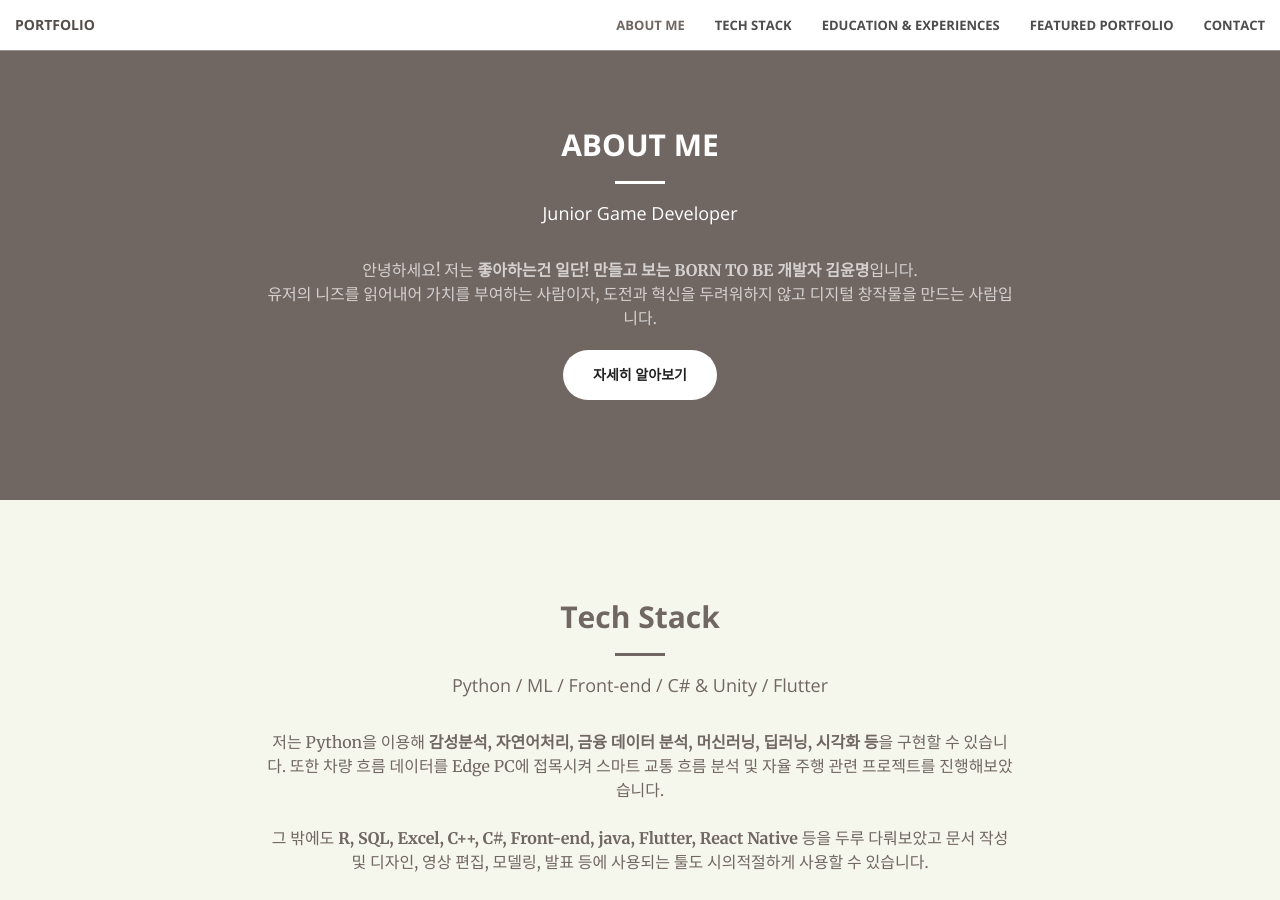
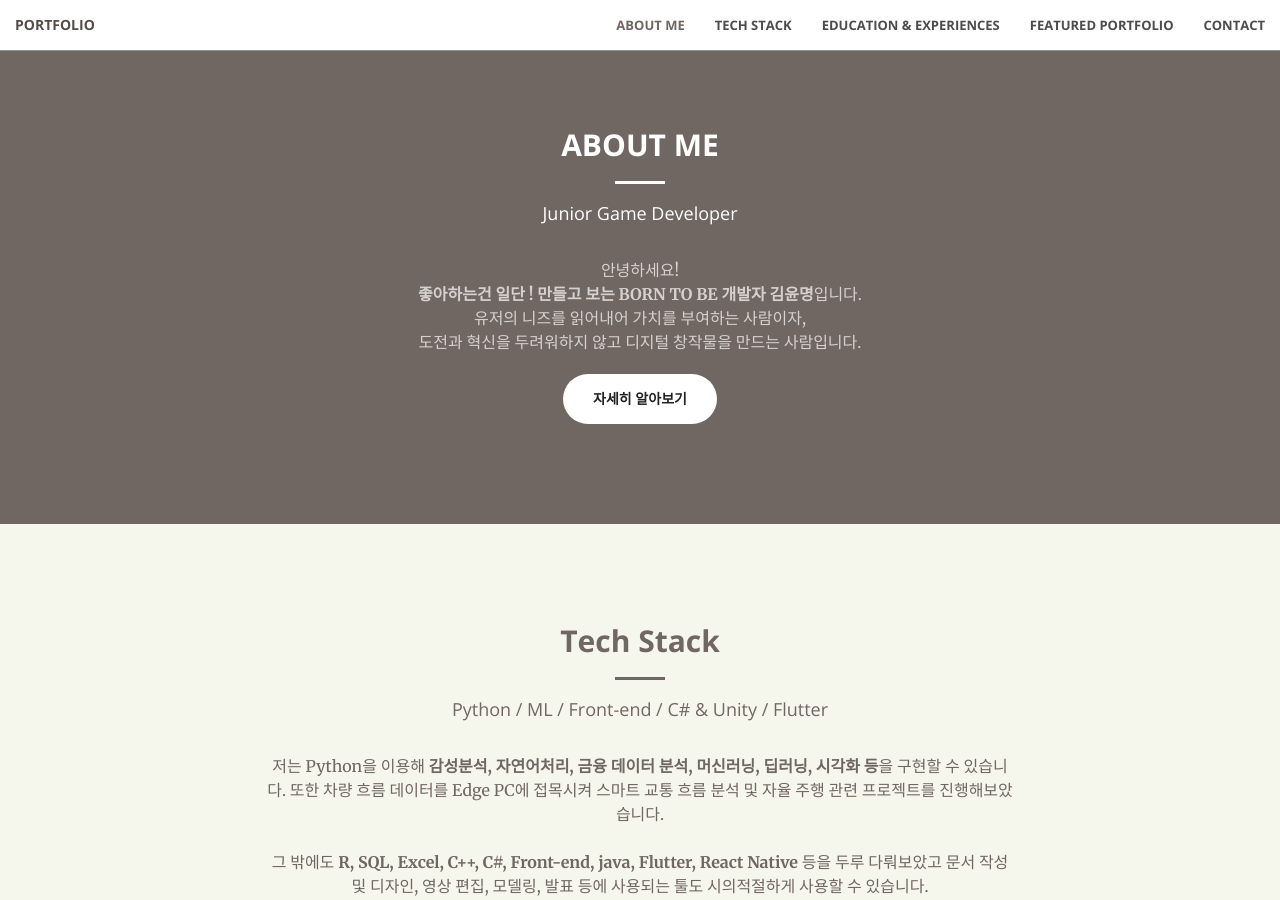
Before and after one commit to ymdev2023/ymdev2023.github.io, a Jekyll site: the page built from index.html, in a window 1280 px wide and 900 px high, scrolled down 912 px. Built offline with Jekyll 4.4.1, drawn with Linux system fonts in a browser that asks for light colours.

Commit message:
minor change

```diff
--- a/_includes/call-to-action.html
+++ b/_includes/call-to-action.html
@@ -19,10 +19,12 @@
           두려워하지 않고 디지털 창작물을 만드는 사람입니다. 매분 매초
           쏟아져나오는 데이터의 흐름을 따라 유의미한 의미를 창출하는 데이터
           사이언티스트가 되기 위해 노력합니다. -->
-          안녕하세요! 저는
-          <b>좋아하는건 일단! 만들고 보는 BORN TO BE 개발자 김윤명</b>입니다.
-          <br />유저의 니즈를 읽어내어 가치를 부여하는 사람이자, 도전과 혁신을
-          두려워하지 않고 디지털 창작물을 만드는 사람입니다.
+          안녕하세요!<br />
+          <b
+            >좋아하는건 일단 <color ="#797979">!</color> 만들고 보는
+            <color ="#797979">BORN TO BE 개발자</color> 김윤명</b
+          >입니다. <br />유저의 니즈를 읽어내어 가치를 부여하는 사람이자,
+          <br />도전과 혁신을 두려워하지 않고 디지털 창작물을 만드는 사람입니다.
         </p>
         <p></p>
         <a
```
Also changed, not shown: img/header.jpg.
